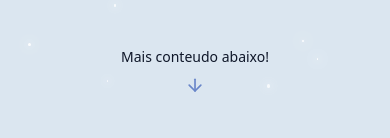
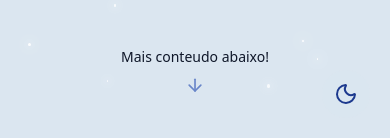
Before and after one commit to Frank1br/portfolio, a React (Vite) app: page / in a window 390 px wide. Shown: the part 706-844 px from the top of the page. Built offline with nearby package versions, Linux system fonts and the light colour scheme.

Commit message:
fix: correct theme toggle logic and update button styling

```diff
--- a/src/components/ThemeToggle.jsx
+++ b/src/components/ThemeToggle.jsx
@@ -12,7 +12,7 @@ export const ThemeToggle = () => {
             document.documentElement.classList.add("dark");
             setIsDarkMode(true);
         } else {
-            localStorage.setItem("theme", "light");
+            document.documentElement.classList.remove("dark");
             setIsDarkMode(false);
         }
     }, []);
@@ -23,23 +23,27 @@ export const ThemeToggle = () => {
             localStorage.setItem("theme", "light");
             setIsDarkMode(false);
         } else {
+            document.documentElement.classList.add("dark");
             localStorage.setItem("theme", "dark");
-            document.documentElement.classList.add("dark");
             setIsDarkMode(true);
         }
-    }
+    };
 
     return (
-        <button onClick={toggleTheme} className={cn(
-            "fixed max-sm:hidden top-5 right-5 z-50 p-2 rounded-full transition-colors duration-300",
-            "focus:outline-hidden"
-        )}>
-            {" "}
+        <button
+            onClick={toggleTheme}
+            className={cn(
+                "p-3 rounded-full transition-colors duration-300 focus:outline-none",
+                "bg-background/70 dark:bg-background/80 hover:bg-background/90",
+                "sm:p-3 sm:h-12 sm:w-12",
+                "fixed bottom-5 right-5 z-50" // agora no rodapé canto direito
+            )}
+        >
             {isDarkMode ? (
-                <Sun className="h-6 w-6 text-yellow-300"/>
-                ) : (
-                <Moon className="h-6 w-6 text-blue-900"/>
-                )}
+                <Sun className="h-6 w-6 sm:h-8 sm:w-8 text-yellow-300" />
+            ) : (
+                <Moon className="h-6 w-6 sm:h-8 sm:w-8 text-blue-900" />
+            )}
         </button>
     );
 };
```
